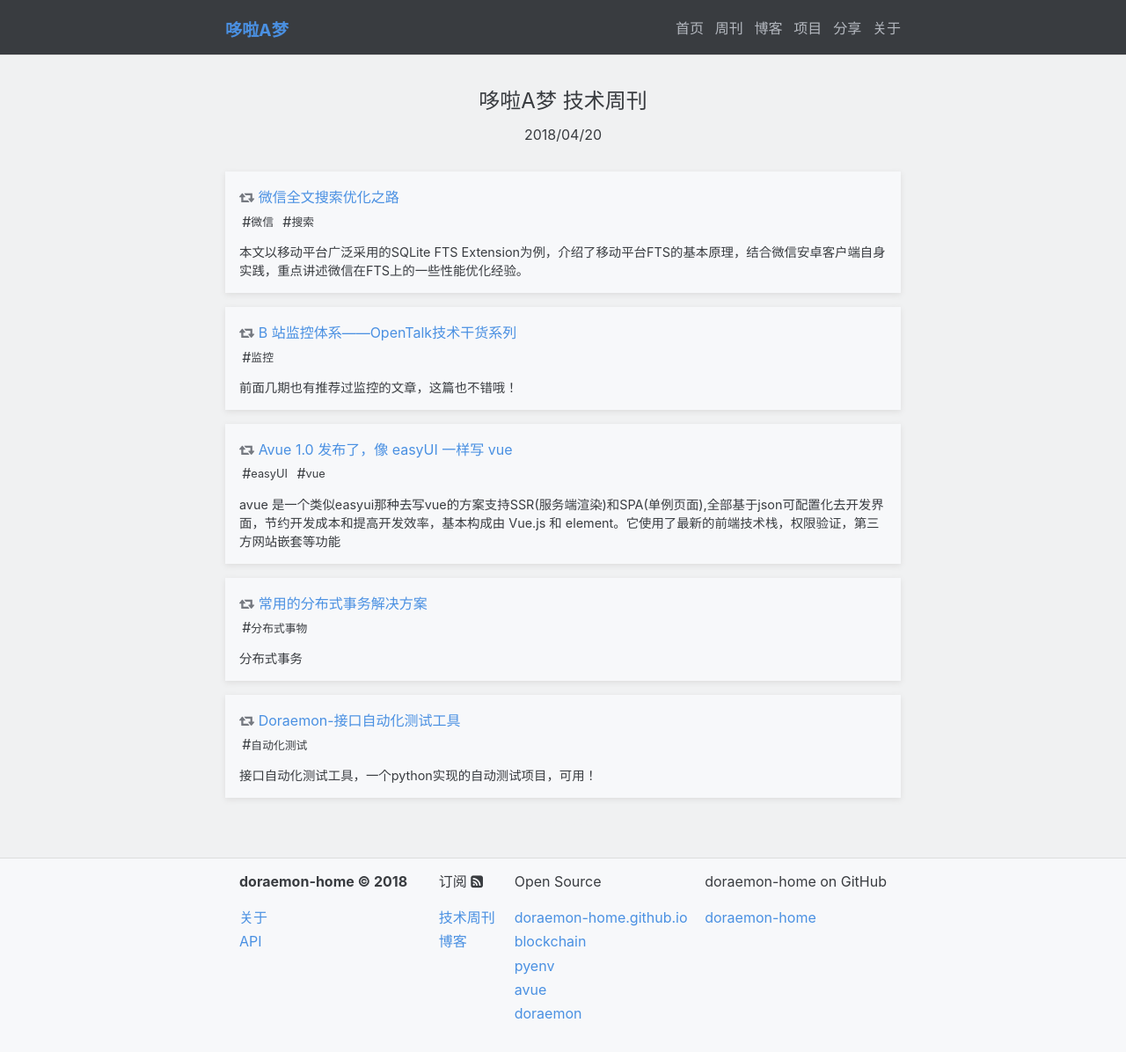
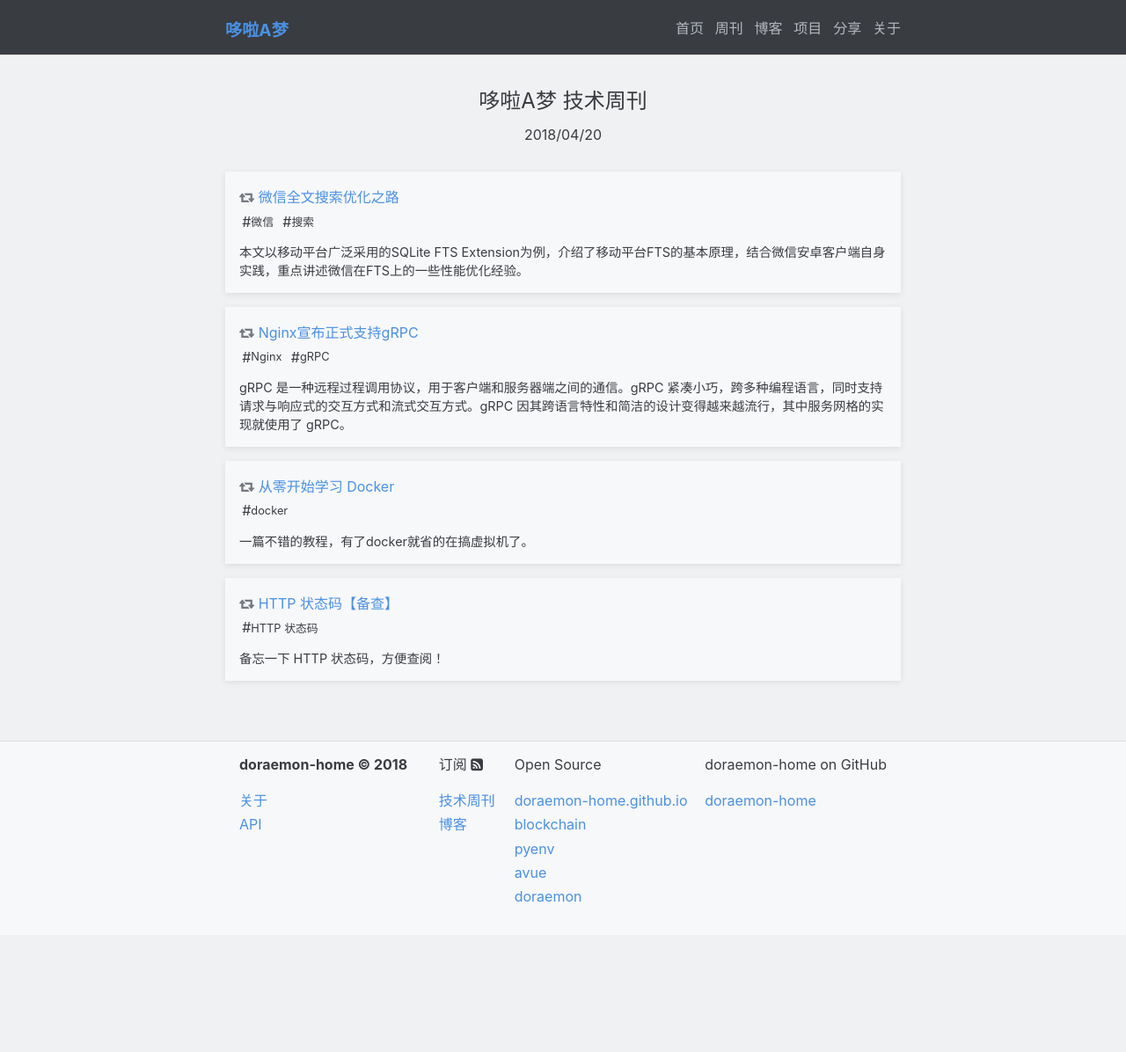
Before and after one commit to doraemon-home/doraemon-home.github.io, a Jekyll site: the page built from _weekly/2018-04-20-weekly.md, in a window 1280 px wide. Shown: the whole page at 88% size. Built offline with Jekyll 4.4.1, drawn with Linux system fonts in a browser that asks for light colours; after the commit the page ends 1063 px from its top, so only the background shows below that.

Commit message:
auto commit by robot

```diff
--- a/_weekly/2018-04-20-weekly.md
+++ b/_weekly/2018-04-20-weekly.md
@@ -5,24 +5,19 @@ articles:
     comment:  "本文以移动平台广泛采用的SQLite FTS Extension为例，介绍了移动平台FTS的基本原理，结合微信安卓客户端自身实践，重点讲述微信在FTS上的一些性能优化经验。"
     referrer: "leunggeorge"
     tags:    ["微信", "搜索"]
-  - title:    "B 站监控体系——OpenTalk技术干货系列"
-    link:     "https://juejin.im/entry/5ab3167b6fb9a028d04356b2?utm_source=gold_browser_extension"
-    comment:  "前面几期也有推荐过监控的文章，这篇也不错哦！"
+  - title:    "Nginx宣布正式支持gRPC"
+    link:     "https://mp.weixin.qq.com/s/QhjChWls_RlyFzzaPCWsjA"
+    comment:  "gRPC 是一种远程过程调用协议，用于客户端和服务器端之间的通信。gRPC 紧凑小巧，跨多种编程语言，同时支持请求与响应式的交互方式和流式交互方式。gRPC 因其跨语言特性和简洁的设计变得越来越流行，其中服务网格的实现就使用了 gRPC。"
     referrer: "leunggeorge"
-    tags:    ["监控"]
-  - title:    "Avue 1.0 发布了，像 easyUI 一样写 vue"
-    link:     "https://www.oschina.net/news/94236/avue-1-0?from=20180318"
-    comment:  "avue 是一个类似easyui那种去写vue的方案支持SSR(服务端渲染)和SPA(单例页面),全部基于json可配置化去开发界面，节约开发成本和提高开发效率，基本构成由 Vue.js 和 element。它使用了最新的前端技术栈，权限验证，第三方网站嵌套等功能"
+    tags:    ["Nginx", "gRPC"]
+  - title:    "从零开始学习 Docker"
+    link:     "https://www.jianshu.com/p/cf6e7248b6c7"
+    comment:  "一篇不错的教程，有了docker就省的在搞虚拟机了。"
     referrer: "leunggeorge"
-    tags:    ["easyUI", "vue"]
-  - title:    "常用的分布式事务解决方案"
-    link:     "https://juejin.im/post/5aa3c7736fb9a028bb189bca"
-    comment:  "分布式事务"
+    tags:    ["docker"]
+  - title:    "HTTP 状态码【备查】"
+    link:     "https://github.com/LeungGeorge/grimoire/blob/master/php/httpji-chu/httpzhuang-tai-ma.md"
+    comment:  "备忘一下 HTTP 状态码，方便查阅！"
     referrer: "leunggeorge"
-    tags:    ["分布式事物"]
-  - title:    "Doraemon-接口自动化测试工具"
-    link:     "https://github.com/doraemon-home/doraemon"
-    comment:  "接口自动化测试工具，一个python实现的自动测试项目，可用！"
-    referrer: "leunggeorge"
-    tags:    ["自动化测试"]
+    tags:    ["HTTP 状态码"]
 ---
```
